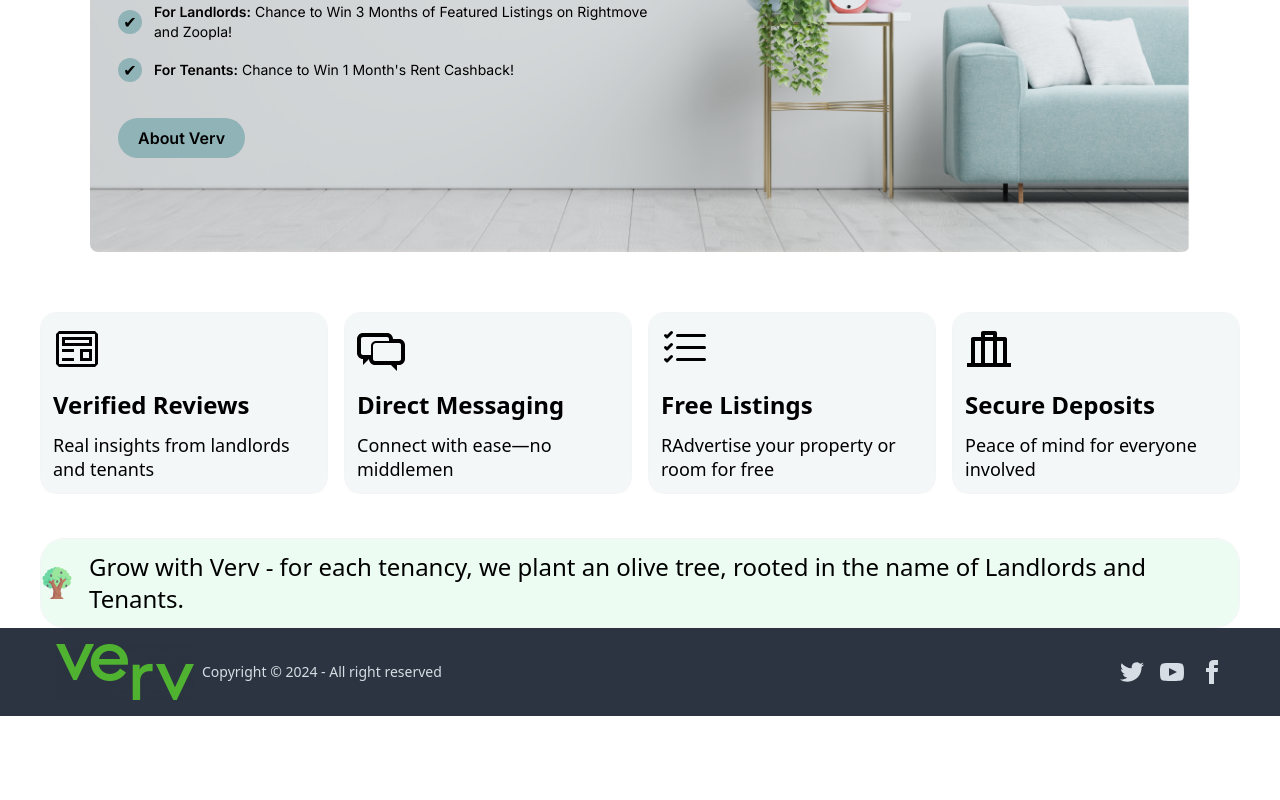
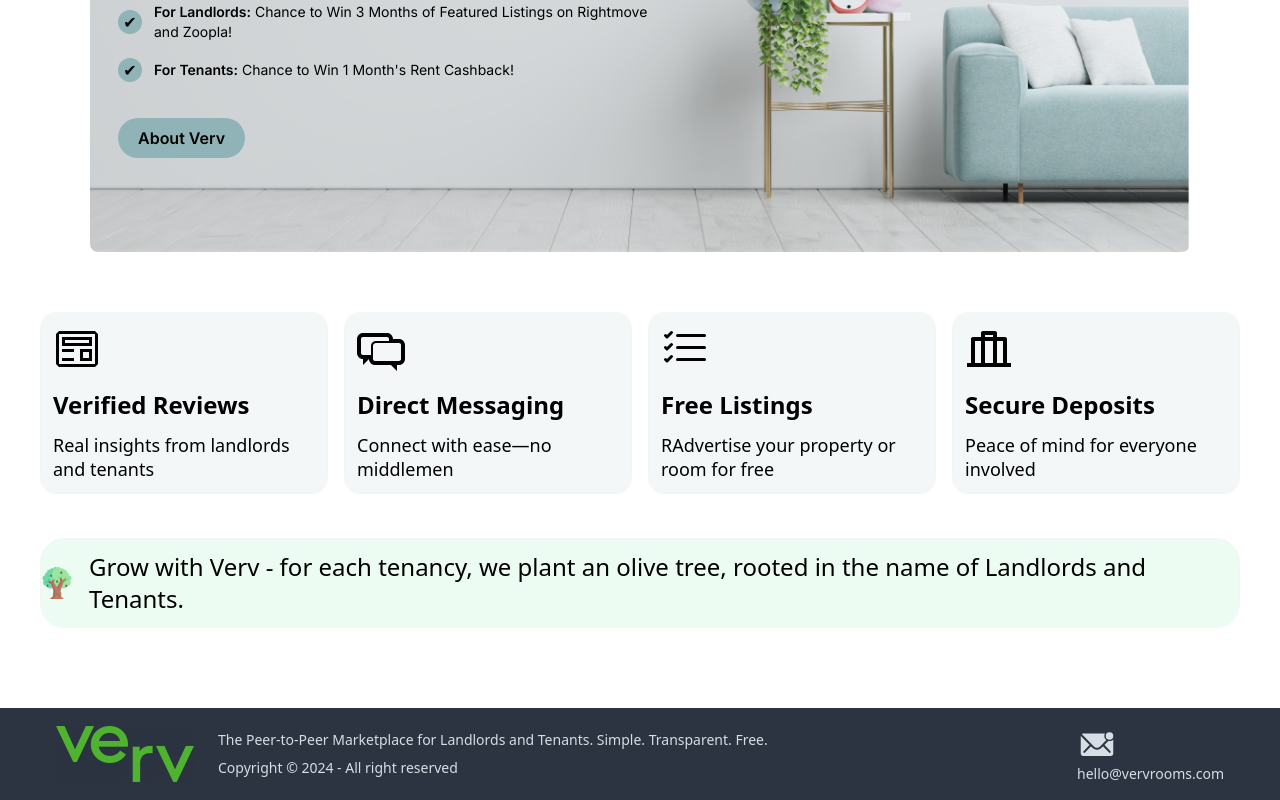
Before and after one commit to Aminul667/verv-cs-page, a React (Vite) app: page / in a window 1280 px wide. Shown: the part 488-1288 px from the top of the page. Before the commit the page ends 1204 px from the top, so only its background shows below. Built offline with nearby package versions, Linux system fonts and the light colour scheme.

Commit message:
added footer

```diff
--- a/src/components/Footer/Footer.jsx
+++ b/src/components/Footer/Footer.jsx
@@ -1,47 +1,27 @@
+import { IoIosMailUnread } from "react-icons/io";
 import logo from "../../assets/images/logo.png";
 
 const Footer = () => {
   return (
-    <div className="bg-neutral">
+    <div className="bg-neutral mt-20">
       <footer className="footer text-neutral-content items-center p-4 w-[1200px] m-auto">
         <aside className="grid-flow-col items-center">
           <img src={logo} alt="logo" />
-          <p>Copyright © {new Date().getFullYear()} - All right reserved</p>
+          <div className="ml-4">
+            <p className="leading-5 mb-2">
+              The Peer-to-Peer Marketplace for Landlords and Tenants. Simple.
+              Transparent. Free.
+            </p>
+            <p className="leading-5">
+              Copyright © {new Date().getFullYear()} - All right reserved
+            </p>
+          </div>
         </aside>
         <nav className="grid-flow-col gap-4 md:place-self-center md:justify-self-end">
-          <a>
-            <svg
-              xmlns="http://www.w3.org/2000/svg"
-              width="24"
-              height="24"
-              viewBox="0 0 24 24"
-              className="fill-current"
-            >
-              <path d="M24 4.557c-.883.392-1.832.656-2.828.775 1.017-.609 1.798-1.574 2.165-2.724-.951.564-2.005.974-3.127 1.195-.897-.957-2.178-1.555-3.594-1.555-3.179 0-5.515 2.966-4.797 6.045-4.091-.205-7.719-2.165-10.148-5.144-1.29 2.213-.669 5.108 1.523 6.574-.806-.026-1.566-.247-2.229-.616-.054 2.281 1.581 4.415 3.949 4.89-.693.188-1.452.232-2.224.084.626 1.956 2.444 3.379 4.6 3.419-2.07 1.623-4.678 2.348-7.29 2.04 2.179 1.397 4.768 2.212 7.548 2.212 9.142 0 14.307-7.721 13.995-14.646.962-.695 1.797-1.562 2.457-2.549z"></path>
-            </svg>
-          </a>
-          <a>
-            <svg
-              xmlns="http://www.w3.org/2000/svg"
-              width="24"
-              height="24"
-              viewBox="0 0 24 24"
-              className="fill-current"
-            >
-              <path d="M19.615 3.184c-3.604-.246-11.631-.245-15.23 0-3.897.266-4.356 2.62-4.385 8.816.029 6.185.484 8.549 4.385 8.816 3.6.245 11.626.246 15.23 0 3.897-.266 4.356-2.62 4.385-8.816-.029-6.185-.484-8.549-4.385-8.816zm-10.615 12.816v-8l8 3.993-8 4.007z"></path>
-            </svg>
-          </a>
-          <a>
-            <svg
-              xmlns="http://www.w3.org/2000/svg"
-              width="24"
-              height="24"
-              viewBox="0 0 24 24"
-              className="fill-current"
-            >
-              <path d="M9 8h-3v4h3v12h5v-12h3.642l.358-4h-4v-1.667c0-.955.192-1.333 1.115-1.333h2.885v-5h-3.808c-3.596 0-5.192 1.583-5.192 4.615v3.385z"></path>
-            </svg>
-          </a>
+          <div className="">
+            <IoIosMailUnread size={40} />
+            <p>hello@vervrooms.com</p>
+          </div>
         </nav>
       </footer>
     </div>
--- a/src/components/Navbar/Navbar.jsx
+++ b/src/components/Navbar/Navbar.jsx
@@ -41,7 +41,7 @@
         <h2 className="text-3xl font-semibold">Coming Soon</h2>
       </div>
       <div className="navbar-end">
-        <a className="btn bg-[#90B3B7] text-white text-xl border-none font-semibold">
+        <a className="bg-[#90B3B7] h-10 rounded-md px-5 py-4 flex items-center mr-1 font-semibold hover:bg-gray-500 cursor-pointer">
           About
         </a>
       </div>
```
